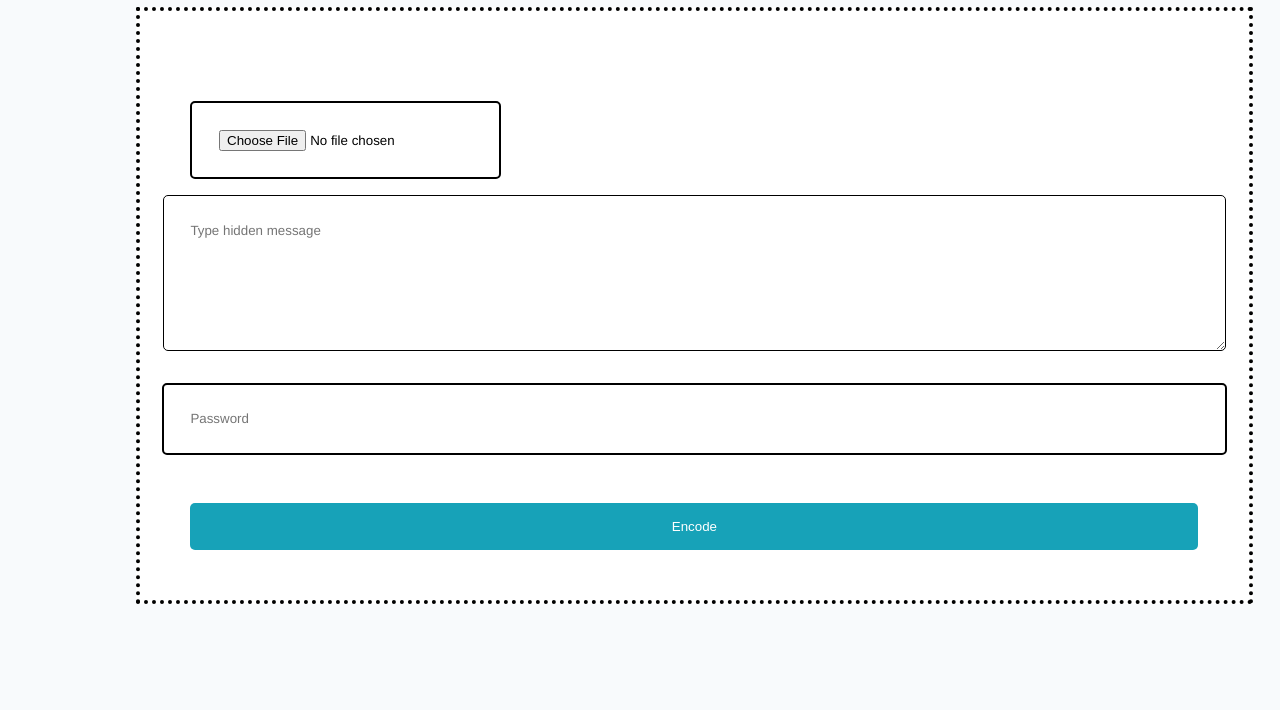
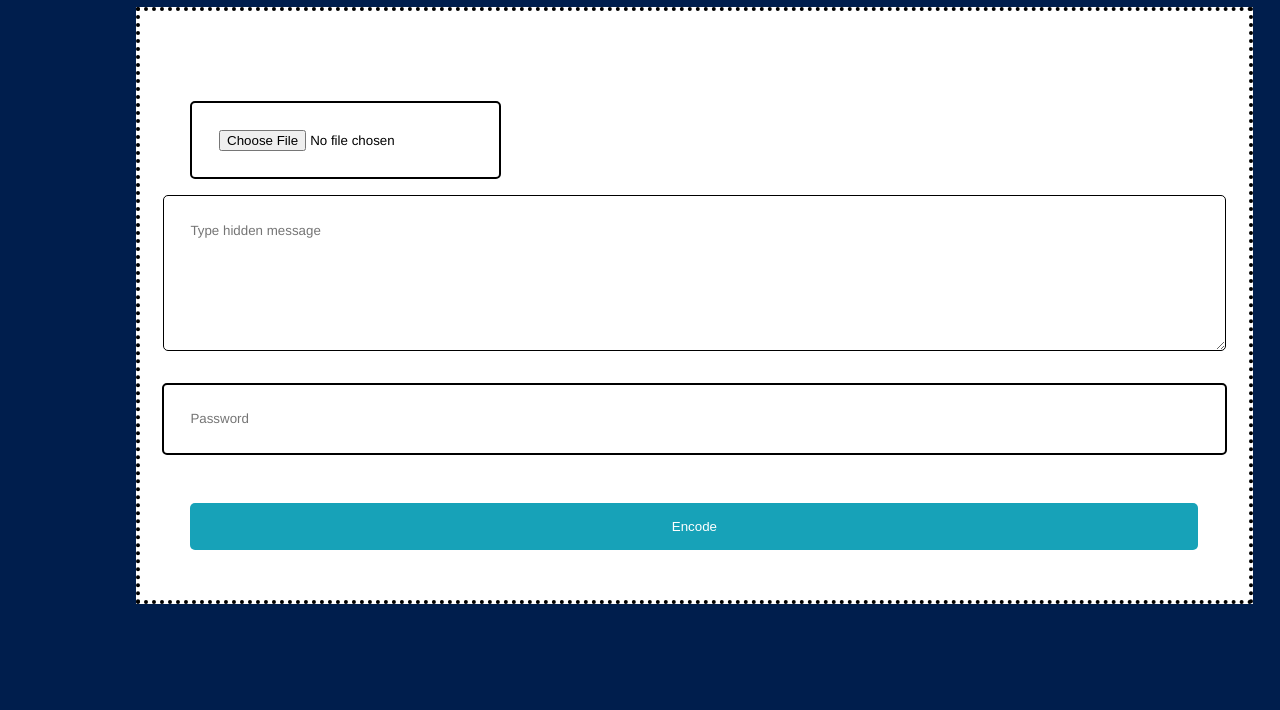
Before and after one commit to Azra-creator/tugascyber.py, a plain HTML site: page index.html in a window 1280 px wide. Shown: the part 279-989 px from the top of the page. Drawn offline with Linux system fonts and the light colour scheme.

Commit message:
Add files via upload

```diff
--- a/main.css
+++ b/main.css
@@ -1,6 +1,6 @@
 body {
     text-align: center;
-  background-color: #f8fafc;
+    background-color: #001e4d;
     padding: 5% 10% 5% 10%;
 }
 
@@ -9,7 +9,7 @@ textarea,
 input {
     font-family: Helvetica, Arial;
     border: none;
-  color: #000;
+    color: #68f8ff;
 }
 
 p {
@@ -22,8 +22,8 @@ p {
     overflow: auto;
     margin-bottom: 1rem;
     padding: 5%;
+}
 
-}
 .section-decode {
     padding: 2rem;
 }
@@ -39,6 +39,7 @@ button {
     border: none;
     border-radius: 5px;
 }
+
 input {
     border: 2px;
     border-style: solid;
@@ -54,7 +55,6 @@ input {
     .section {
         width: 70%;
     }
-
     /* so the 'fork me on github' ribbon doesn't overlap the text */
     h1 {
         margin-bottom: 60px;
@@ -93,6 +93,7 @@ input {
     flex-direction: column;
     gap: 2rem;
 }
+
 textarea {
     width: 80%;
     height: 100px;
@@ -139,10 +140,14 @@ textarea {
     box-shadow: 0px 0.5em 1em rgba(0, 0, 0, 0.5);
 }
 
-canvas{
+canvas {
     box-shadow: 0px 0.5em 1em rgba(0, 0, 0, 0.5);
     border-radius: 5px;
     border: 2px;
     border-style: solid;
     border-color: black;
 }
+
+.sectionbody>input {
+    color: black;
+}
```
Lines whose indentation alone changed are shown as unchanged.
